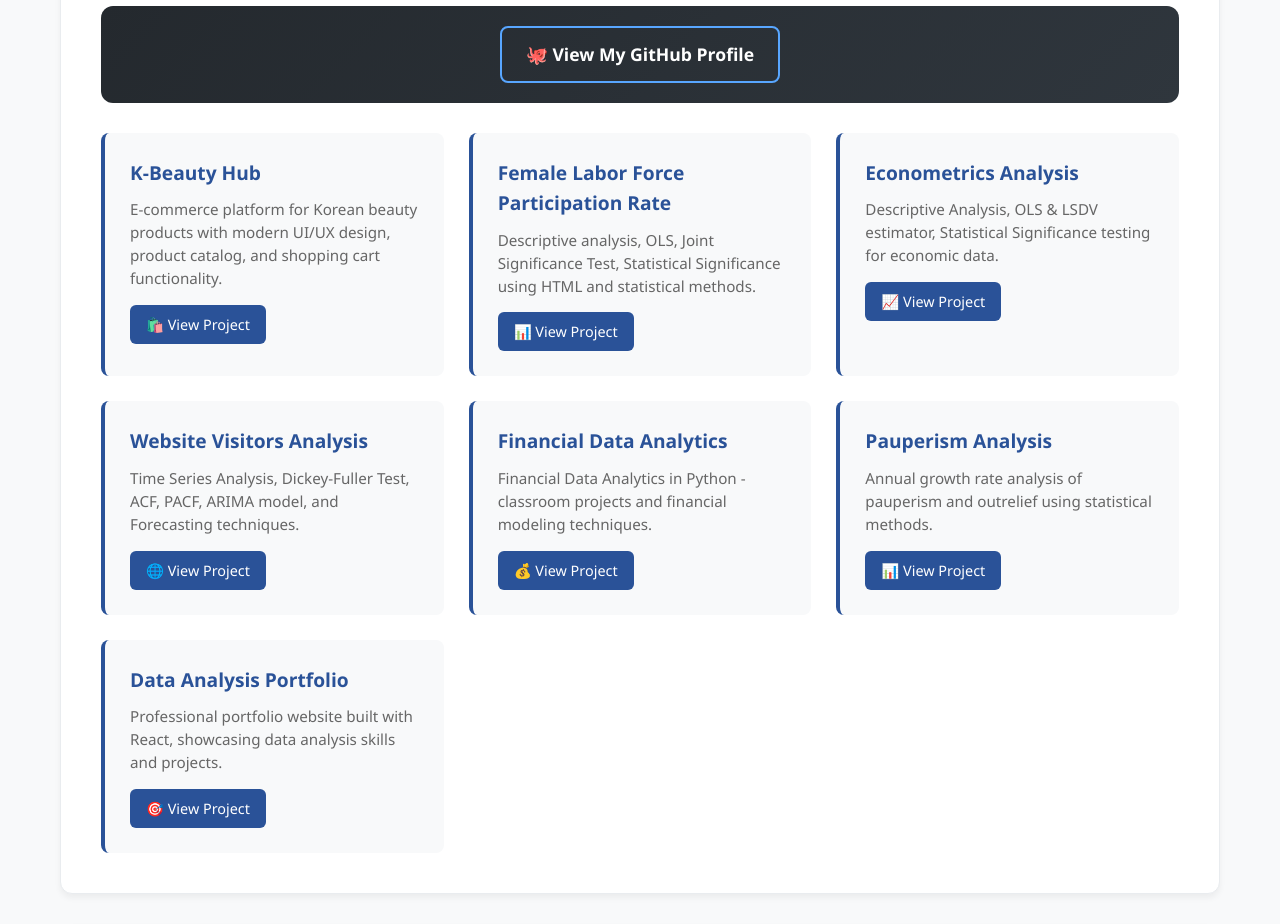
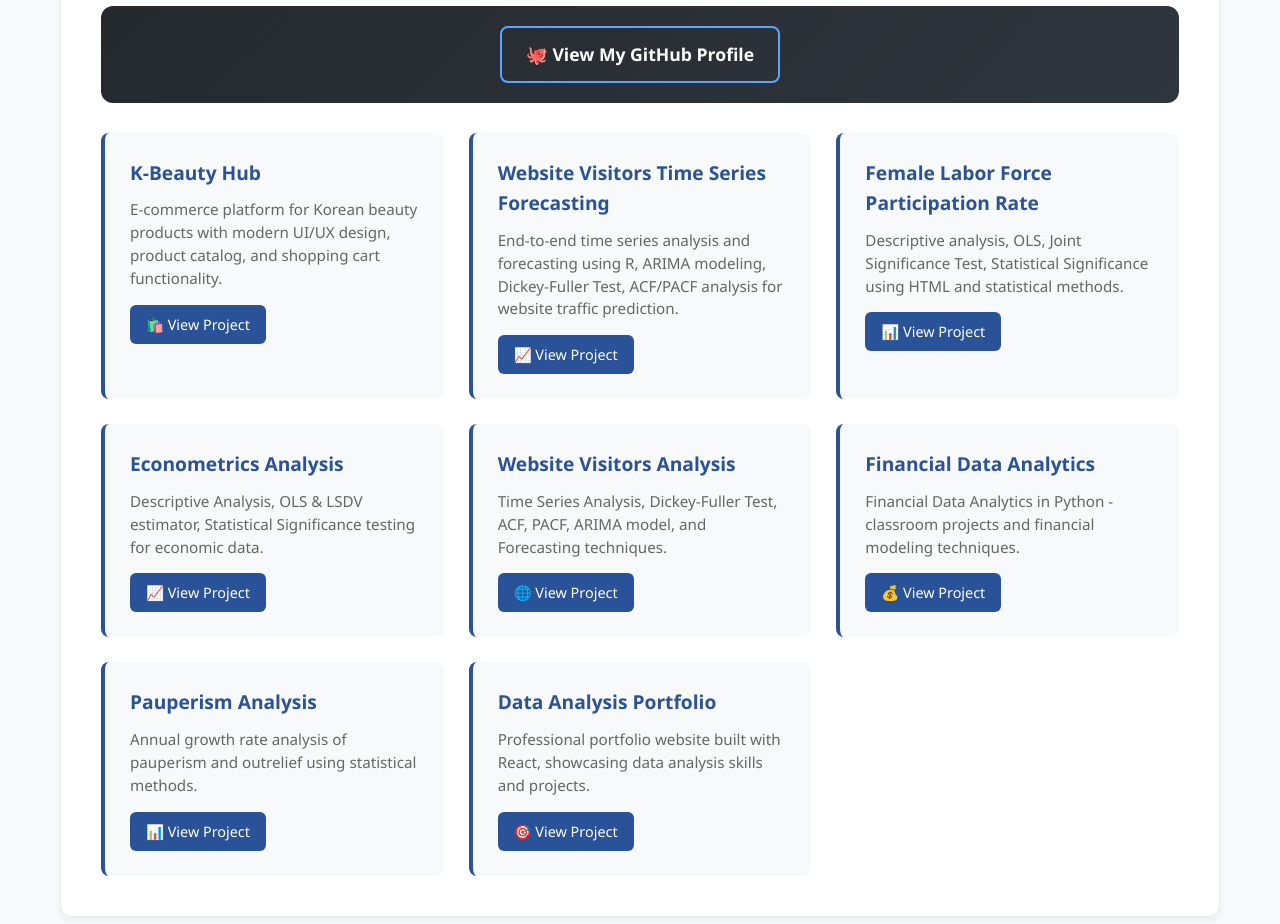
Before and after one commit to Monaim-knight/Portfolio-, a React (Create React App) app: page / in a window 1280 px wide. Shown: the part 2020-2944 px from the top of the page. Built offline with nearby package versions, Linux system fonts and the light colour scheme.

Commit message:
Added Website Visitors Time Series Forecasting Project

```diff
--- a/src/App.js
+++ b/src/App.js
@@ -114,6 +114,15 @@ function App() {
                 </div>
               </div>
               <div className="project-item">
+                <h4>Website Visitors Time Series Forecasting</h4>
+                <p>End-to-end time series analysis and forecasting using R, ARIMA modeling, Dickey-Fuller Test, ACF/PACF analysis for website traffic prediction.</p>
+                <div className="project-links">
+                  <a href="https://github.com/Monaim-knight/visitors-forcasting-" target="_blank" rel="noopener noreferrer" className="project-link">
+                    📈 View Project
+                  </a>
+                </div>
+              </div>
+              <div className="project-item">
                 <h4>Female Labor Force Participation Rate</h4>
                 <p>Descriptive analysis, OLS, Joint Significance Test, Statistical Significance using HTML and statistical methods.</p>
                 <div className="project-links">
```
